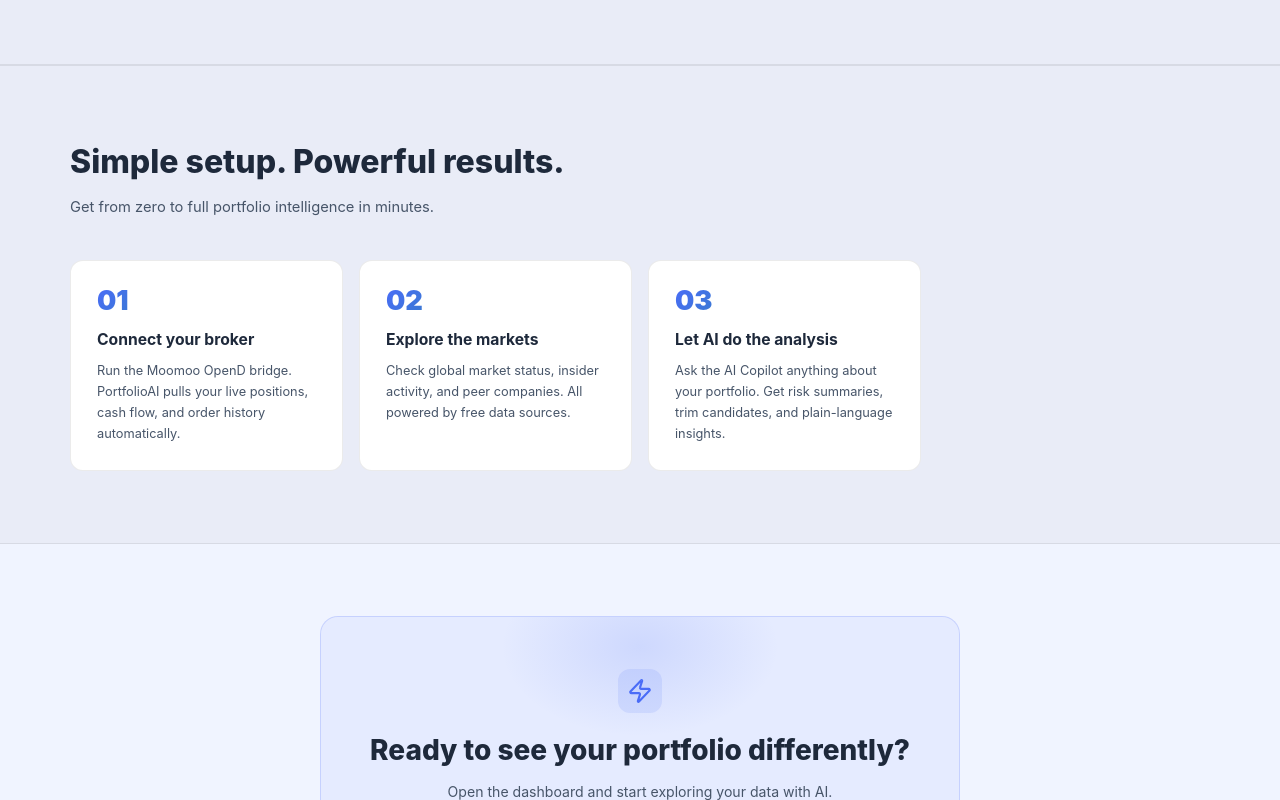
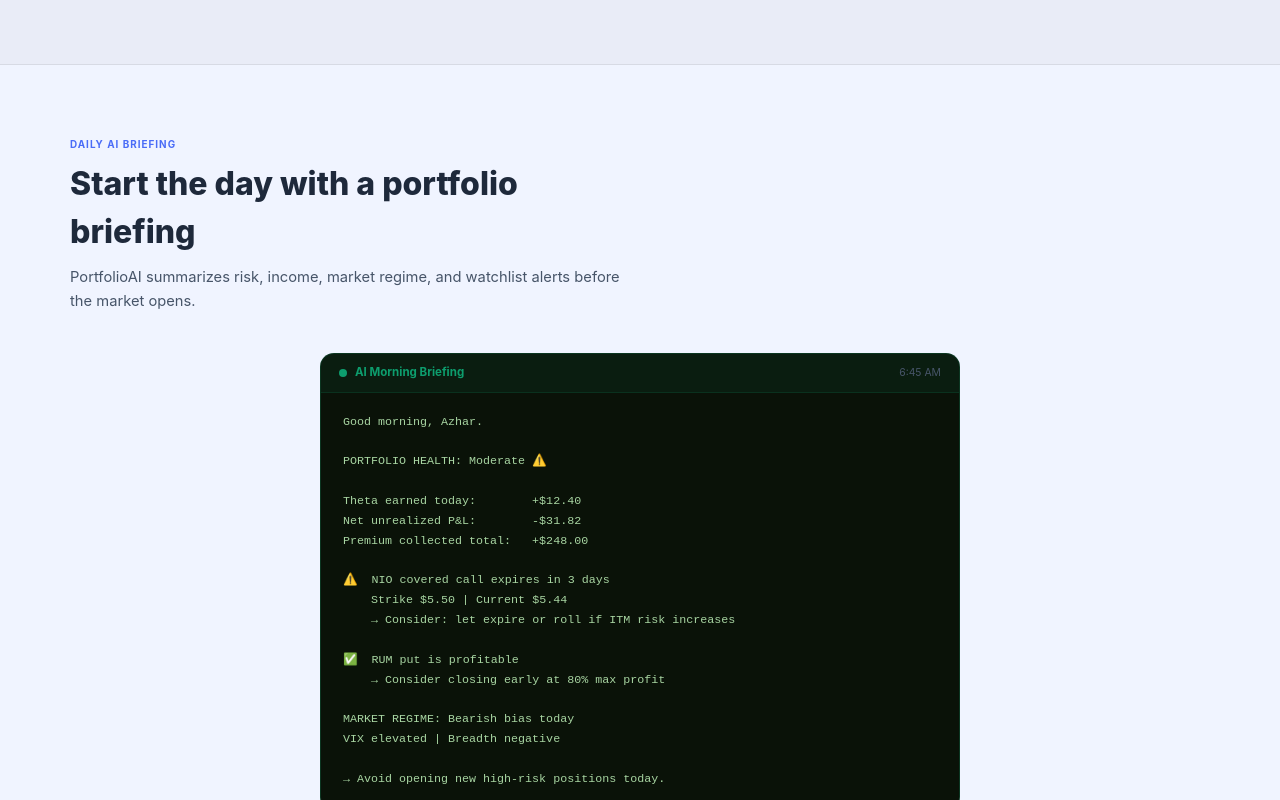
Before and after one commit to kaelx88x-web/portfolio, a SvelteKit app: page / in a window 1280 px wide. Shown: the part 3280-4080 px from the top of the page. Built offline with nearby package versions, Linux system fonts and the light colour scheme; no server answers; the database is empty.

Commit message:
feat(landing): add AI Daily Briefing section with terminal-style mockup

```diff
--- a/src/routes/+page.svelte
+++ b/src/routes/+page.svelte
@@ -401,6 +401,45 @@
         {/if}
       {/each}
 
+    </div>
+  </section>
+
+  <!-- AI DAILY BRIEFING -->
+  <section id="briefing" class="section">
+    <div class="container">
+      <div class="sec-label">DAILY AI BRIEFING</div>
+      <div class="sec-head">
+        <h2>Start the day with a portfolio briefing</h2>
+        <p>PortfolioAI summarizes risk, income, market regime, and watchlist alerts before the market opens.</p>
+      </div>
+      <div class="briefing-wrap">
+        <div class="briefing-card">
+          <div class="briefing-header">
+            <span class="briefing-dot"></span>
+            <span class="briefing-title">AI Morning Briefing</span>
+            <span class="briefing-time">6:45 AM</span>
+          </div>
+          <pre class="briefing-text">Good morning, Azhar.
+
+PORTFOLIO HEALTH: Moderate ⚠️
+
+Theta earned today:        +$12.40
+Net unrealized P&amp;L:        -$31.82
+Premium collected total:   +$248.00
+
+⚠️  NIO covered call expires in 3 days
+    Strike $5.50 | Current $5.44
+    → Consider: let expire or roll if ITM risk increases
+
+✅  RUM put is profitable
+    → Consider closing early at 80% max profit
+
+MARKET REGIME: Bearish bias today
+VIX elevated | Breadth negative
+
+→ Avoid opening new high-risk positions today.</pre>
+        </div>
+      </div>
     </div>
   </section>
 
@@ -928,6 +967,38 @@
   .mock-ai strong { color: var(--success); }
 
   /* ─────────────────────────────────────────
+     AI Daily Briefing
+  ───────────────────────────────────────── */
+  .briefing-wrap { display: flex; justify-content: center; }
+  .briefing-card {
+    background: #0a1208;
+    border: 1px solid rgba(var(--success-rgb), 0.25);
+    border-radius: 14px; padding: 0;
+    max-width: 640px; width: 100%;
+    overflow: hidden;
+  }
+  .briefing-header {
+    display: flex; align-items: center; gap: 8px;
+    padding: 10px 18px;
+    background: rgba(var(--success-rgb), 0.08);
+    border-bottom: 1px solid rgba(var(--success-rgb), 0.15);
+  }
+  .briefing-dot {
+    width: 8px; height: 8px; border-radius: 50%;
+    background: var(--success); animation: blink 2s infinite;
+  }
+  .briefing-title { font-size: 0.72rem; font-weight: 700; color: var(--success); flex: 1; }
+  .briefing-time  { font-size: 0.65rem; color: var(--muted); }
+  .briefing-text {
+    font-family: 'JetBrains Mono', 'Fira Mono', 'Courier New', monospace;
+    font-size: 0.73rem; line-height: 1.7;
+    color: #a8d5a2;
+    padding: 20px 22px;
+    white-space: pre-wrap; word-break: break-word;
+    margin: 0; background: transparent;
+  }
+
+  /* ─────────────────────────────────────────
      Steps
   ───────────────────────────────────────── */
   .steps-grid {
```
